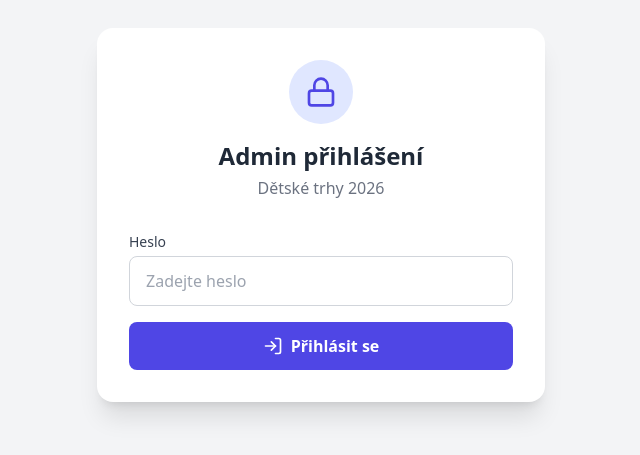
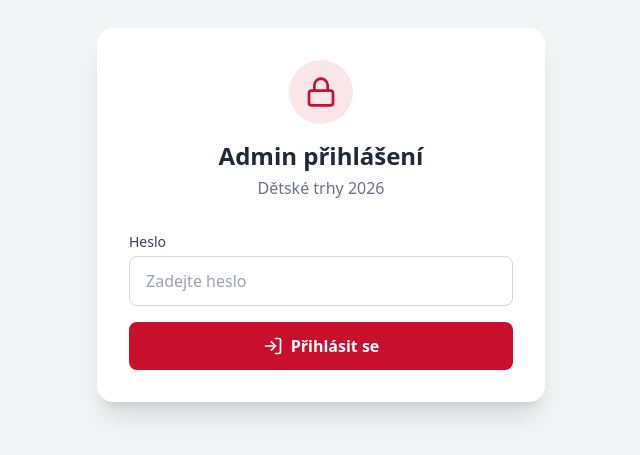
Before and after one commit to radekbitala/detske-trhy, a Next.js app: page /admin in a window 1280 px wide. Shown: the part 185-640 px from the top of the page, without its empty margins (319-959 px from the left). Built offline with nearby package versions, Linux system fonts and the light colour scheme.

Commit message:
Update page.tsx

```diff
--- a/app/admin/page.tsx
+++ b/app/admin/page.tsx
@@ -11,7 +11,6 @@ export default function AdminLoginPage() {
   const router = useRouter()
 
   useEffect(() => {
-    // Check if already logged in
     const savedPassword = localStorage.getItem('admin_password')
     if (savedPassword) {
       router.push('/admin/dashboard')
@@ -24,7 +23,6 @@ export default function AdminLoginPage() {
     setError('')
 
     try {
-      // Test the password by making a request
       const response = await fetch('/api/registrations', {
         headers: {
           'Authorization': `Bearer ${password}`
@@ -48,8 +46,8 @@ export default function AdminLoginPage() {
     <div className="min-h-screen bg-gray-100 flex items-center justify-center p-4">
       <div className="bg-white rounded-2xl shadow-xl p-8 max-w-md w-full">
         <div className="text-center mb-8">
-          <div className="w-16 h-16 bg-indigo-100 rounded-full flex items-center justify-center mx-auto mb-4">
-            <Lock className="w-8 h-8 text-indigo-600" />
+          <div className="w-16 h-16 rounded-full flex items-center justify-center mx-auto mb-4" style={{ backgroundColor: 'rgba(200, 16, 46, 0.1)' }}>
+            <Lock className="w-8 h-8" style={{ color: '#C8102E' }} />
           </div>
           <h1 className="text-2xl font-bold text-gray-800">Admin přihlášení</h1>
           <p className="text-gray-500 mt-1">Dětské trhy 2026</p>
@@ -69,7 +67,7 @@ export default function AdminLoginPage() {
               required
               value={password}
               onChange={e => setPassword(e.target.value)}
-              className="w-full px-4 py-3 border border-gray-300 rounded-lg focus:ring-2 focus:ring-indigo-500 focus:border-transparent outline-none"
+              className="w-full px-4 py-3 border border-gray-300 rounded-lg focus:ring-2 focus:ring-red-100 focus:border-red-500 outline-none"
               placeholder="Zadejte heslo"
             />
           </div>
@@ -77,7 +75,8 @@ export default function AdminLoginPage() {
           <button
             type="submit"
             disabled={isLoading}
-            className="w-full bg-indigo-600 text-white py-3 px-6 rounded-lg font-semibold hover:bg-indigo-700 transition-colors flex items-center justify-center disabled:opacity-50"
+            style={{ backgroundColor: '#C8102E' }}
+            className="w-full text-white py-3 px-6 rounded-lg font-semibold hover:opacity-90 transition-opacity flex items-center justify-center disabled:opacity-50"
           >
             {isLoading ? (
               'Přihlašuji...'
```
